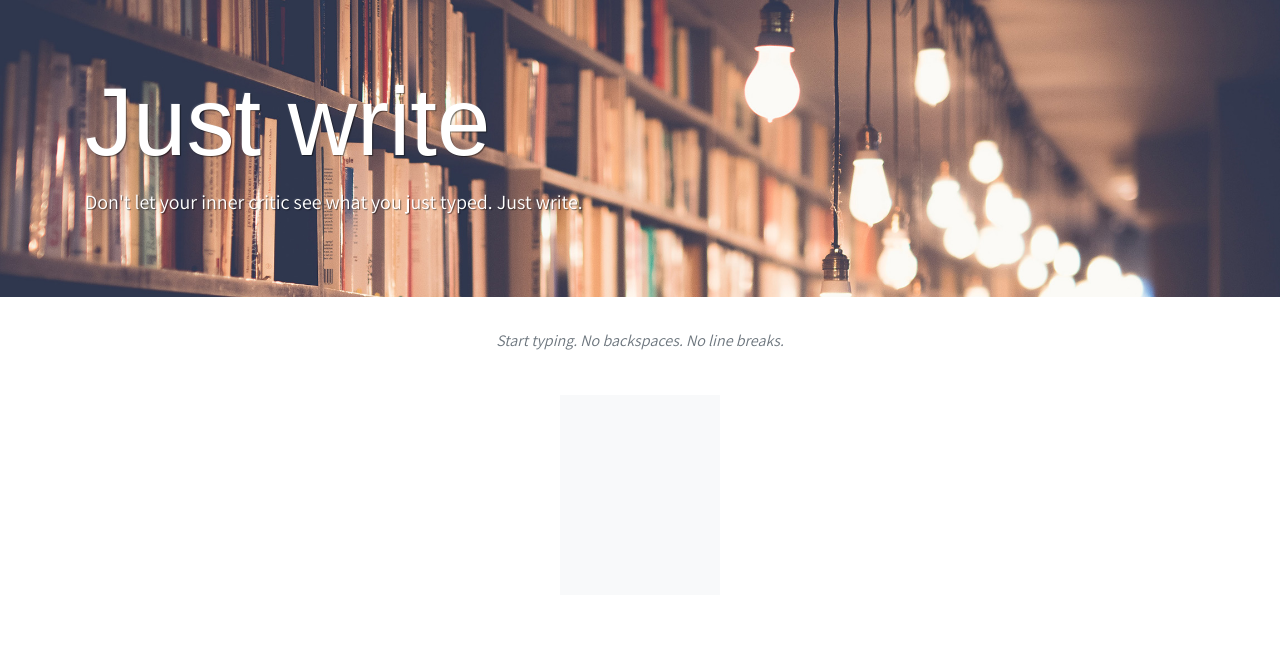
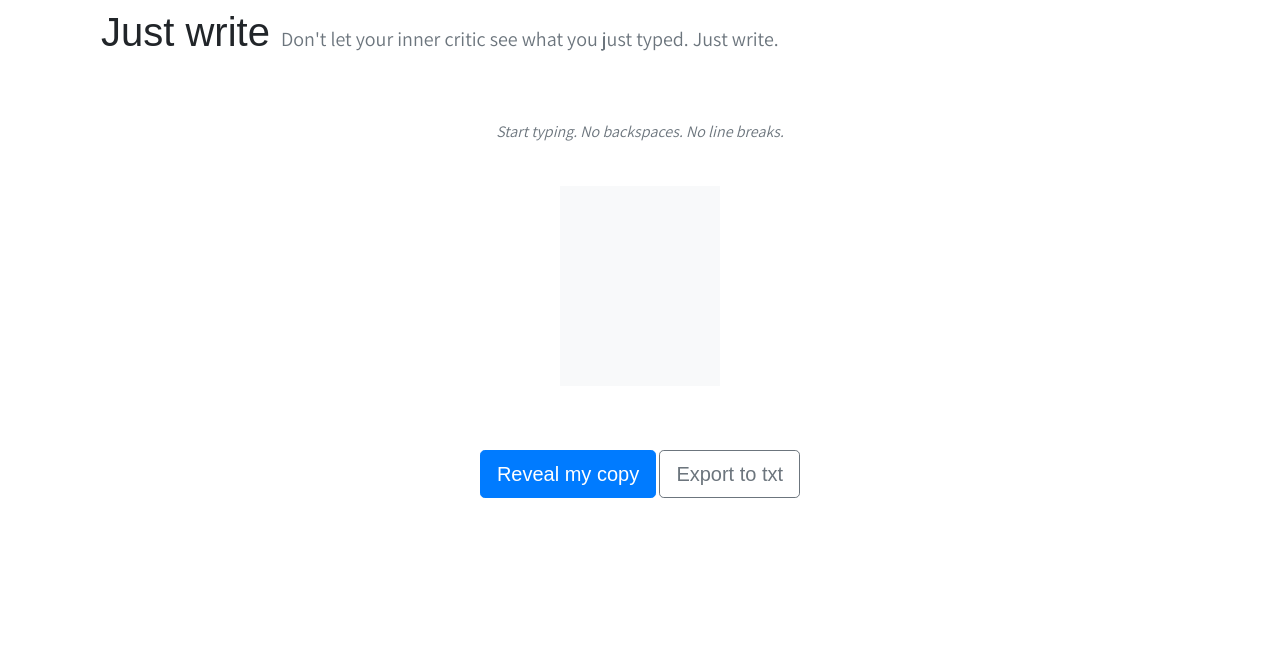
Before and after one commit to tdnvl/justwrite, a plain HTML site: page index.html in a window 1280 px wide. Shown: the top 656 px of the page. Drawn offline with nearby package versions, Linux system fonts and the light colour scheme; a web font is replaced by a local one.

Commit message:
Hide jumbotron and add nav

```diff
--- a/index.html
+++ b/index.html
@@ -40,18 +40,35 @@
             <p class="browsehappy">You are using an <strong>outdated</strong> browser. Please <a href="#">upgrade your browser</a> to improve your experience.</p>
         <![endif]-->
     <header>
-            <div class="jumbotron jumbotron-fluid">
+        <div class="container">
+<!--             <nav class="navbar navbar-light">
+                <span class="navbar-brand mb-0 h1"><h1>Just write</h1> <span class="lead">Don't let your inner critic see what you just typed. Just write.</span></span>
+            </nav> -->
+
+            <nav class="navbar navbar-light">
+                <ul class="nav">
+                    <li class="nav-item">
+                        <h1>Just write <small class="text-muted lead">Don't let your inner critic see what you just typed. Just write.</small></h1>
+                    </li>
+<!--                     <li>
+                        <span class="text-right">Don't let your inner critic see what you just typed. Just write.</span>
+                    </li> -->
+                </ul>
+            </nav>
+
+        </div>
+<!--             <div class="jumbotron jumbotron-fluid">
                 <div class="container">
                     <h1 class="display-1">Just write</h1>
                     <p class="lead">Don't let your inner critic see what you just typed. Just write.</p>
                 </div>
-            </div>
+            </div> -->
     </header>
 
     <main>
         <div class="container">
             <div class="row justify-content-center">
-                <div class="col-6 col-sm-12">
+                <div class="col-6 col-sm-12 pt-5">
                     <p class="text-muted text-center"><em>Start typing. No backspaces. No line breaks.</em></p>
                 </div>
             </div>
```
